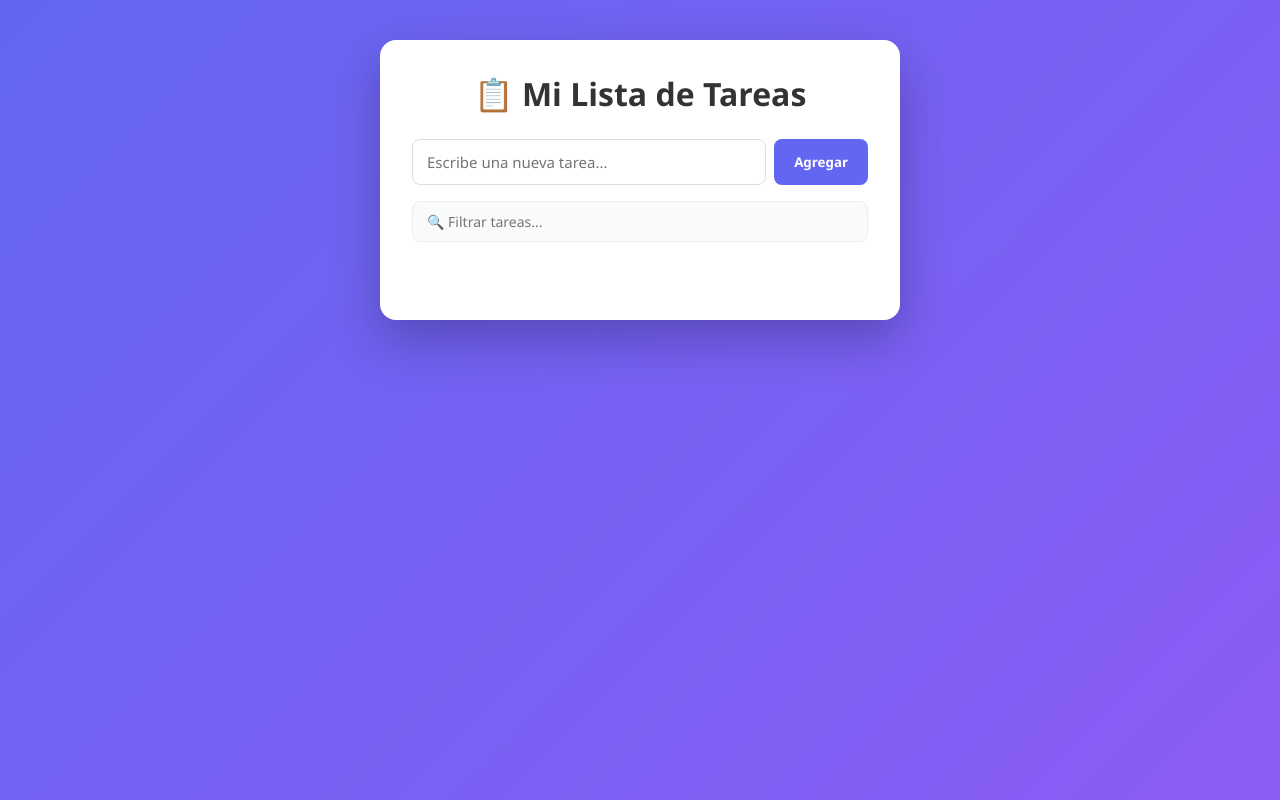
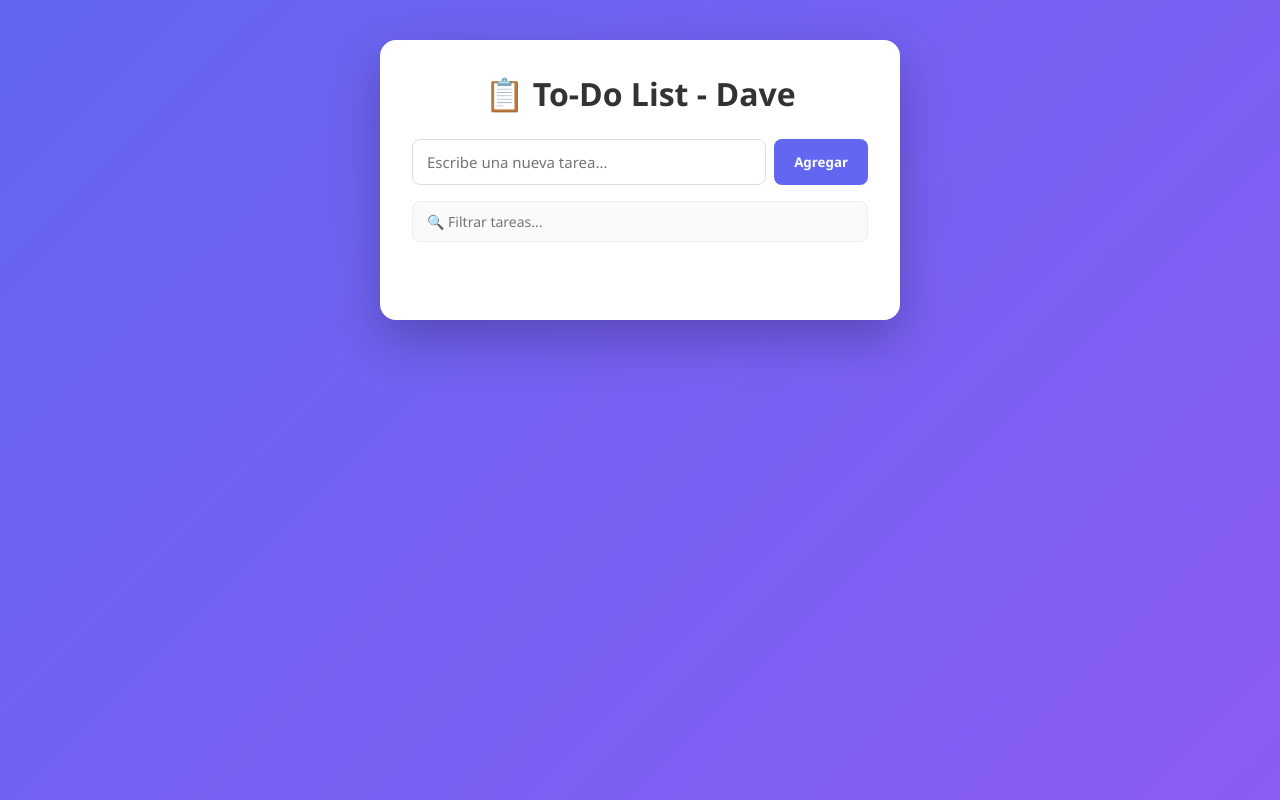
Before and after one commit to Eriksanchezc/todo-list-dave, a plain HTML site: page public/index.html in a window 1280 px wide. Drawn offline with Linux system fonts and the light colour scheme; no server answers.

Commit message:
Change title from Spanish to English

```diff
--- a/public/index.html
+++ b/public/index.html
@@ -8,7 +8,7 @@
 </head>
 <body>
   <div class="container">
-    <h1>📋 Mi Lista de Tareas</h1>
+    <h1>📋 To-Do List - Dave</h1>
 
     <form id="task-form" class="task-form">
       <input type="text" id="task-input" placeholder="Escribe una nueva tarea..." required>
```
